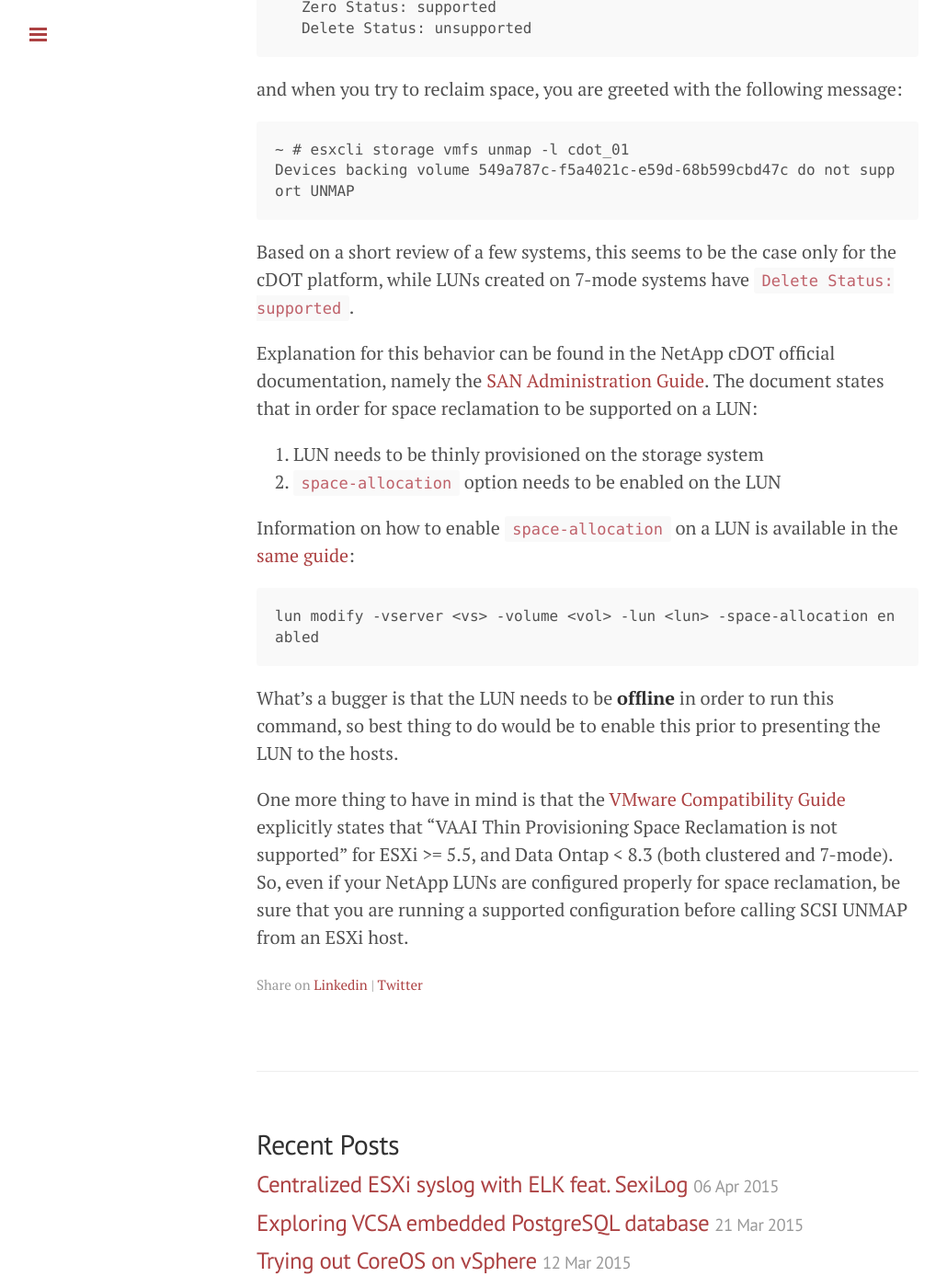
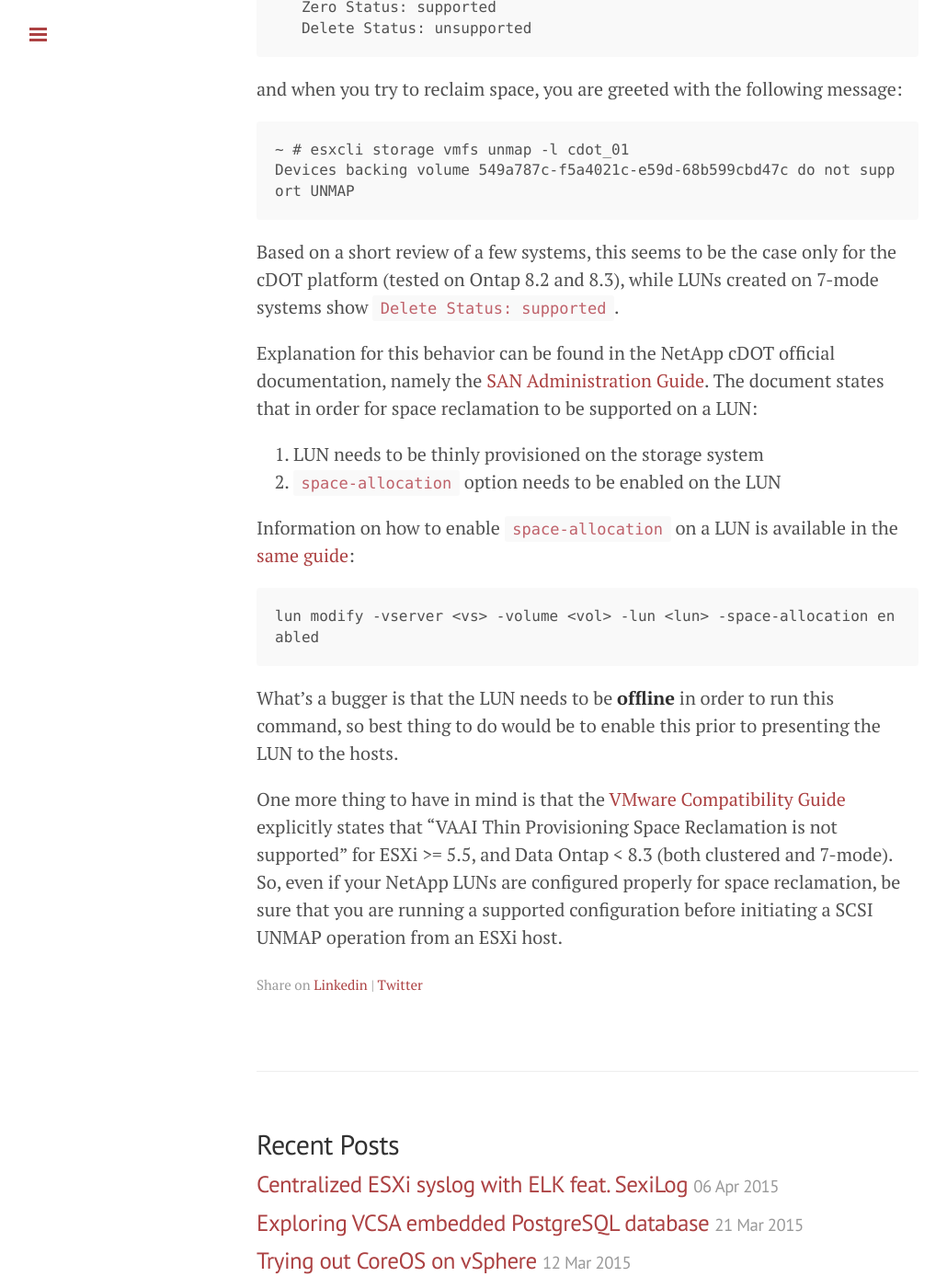
Before and after one commit to nilic/nilic.github.io, a Jekyll site: the page built from _posts/2015-06-22-netapp-cdot-esxi-scsi-unmap-support.md, in a window 1280 px wide and 1400 px high, scrolled down 527 px. Shown: the whole window at 92% size, without its empty margins (1-1031 px from the left). Built offline with Jekyll 4.4.1, drawn with Linux system fonts in a browser that asks for light colours; nearby versions of some CDN libraries; Markdown is read by kramdown in place of the engine named in the settings.

Commit message:
minor changes

````diff
--- a/_posts/2015-06-22-netapp-cdot-esxi-scsi-unmap-support.md
+++ b/_posts/2015-06-22-netapp-cdot-esxi-scsi-unmap-support.md
@@ -23,7 +23,7 @@ and when you try to reclaim space, you are greeted with the following message:
 Devices backing volume 549a787c-f5a4021c-e59d-68b599cbd47c do not support UNMAP
 ```
 
-Based on a short review of a few systems, this seems to be the case only for the cDOT platform, while LUNs created on 7-mode systems have `Delete Status: supported`.
+Based on a short review of a few systems, this seems to be the case only for the cDOT platform (tested on Ontap 8.2 and 8.3), while LUNs created on 7-mode systems show `Delete Status: supported`.
 
 Explanation for this behavior can be found in the NetApp cDOT official documentation, namely the [SAN Administration Guide](https://library.netapp.com/ecmdocs/ECMP1196784/html/GUID-93D78975-6911-4EF5-BA4E-80E64B922D09.html). The document states that in order for space reclamation to be supported on a LUN:
 
@@ -38,4 +38,4 @@ lun modify -vserver <vs> -volume <vol> -lun <lun> -space-allocation enabled
 
 What's a bugger is that the LUN needs to be **offline** in order to run this command, so best thing to do would be to enable this prior to presenting the LUN to the hosts.
 
-One more thing to have in mind is that the [VMware Compatibility Guide](http://www.vmware.com/resources/compatibility/search.php) explicitly states that "VAAI Thin Provisioning Space Reclamation is not supported" for ESXi >= 5.5, and Data Ontap < 8.3 (both clustered and 7-mode). So, even if your NetApp LUNs are configured properly for space reclamation, be sure that you are running a supported configuration before calling SCSI UNMAP from an ESXi host.
+One more thing to have in mind is that the [VMware Compatibility Guide](http://www.vmware.com/resources/compatibility/search.php) explicitly states that "VAAI Thin Provisioning Space Reclamation is not supported" for ESXi >= 5.5, and Data Ontap < 8.3 (both clustered and 7-mode). So, even if your NetApp LUNs are configured properly for space reclamation, be sure that you are running a supported configuration before initiating a SCSI UNMAP operation from an ESXi host.
````
